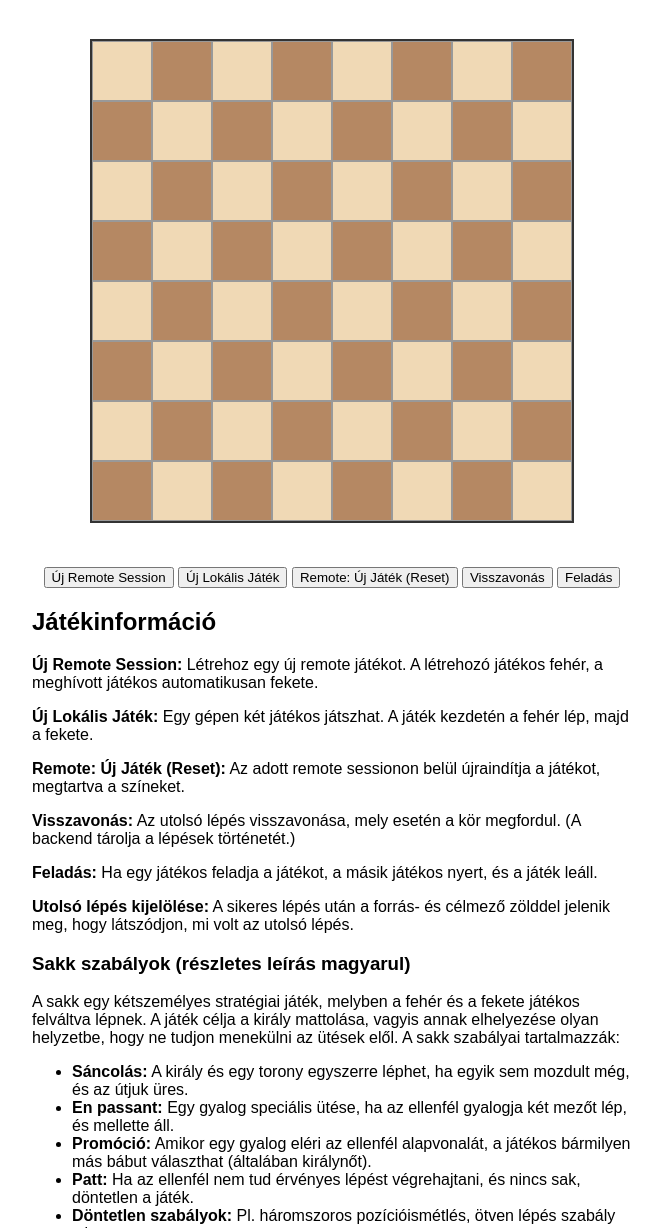
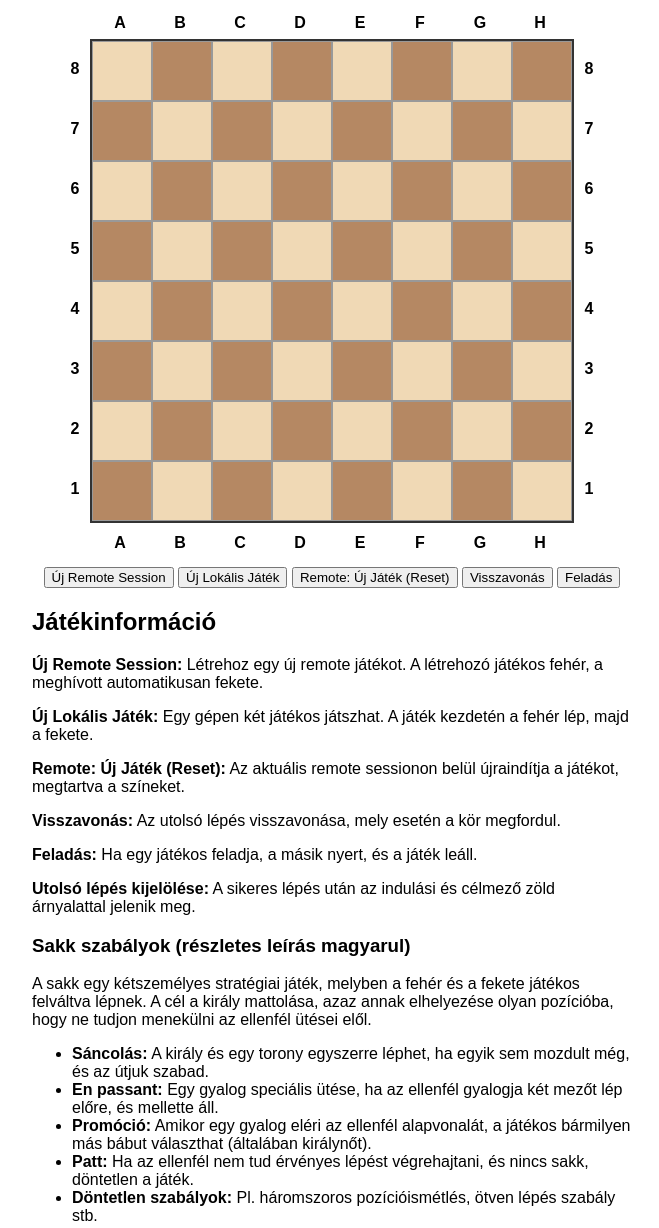
Before and after one commit to Nicqx/chess, a website: page public/index.html in a window 1280 px wide. Shown: the part 61-1289 px from the top of the page, without its empty margins (308-967 px from the left). Drawn offline with Linux system fonts and the light colour scheme.

Commit message:
betűk és számok

```diff
--- a/public/index.html
+++ b/public/index.html
@@ -7,10 +7,52 @@
 </head>
 <body>
   <h1>Online Chess Game</h1>
-  <div id="board-container">
-    <div id="board"></div>
+
+  <div id="board-wrapper">
+    <!-- Felső fájl címkék -->
+    <div id="file-labels-top" class="file-labels">
+      <span>A</span><span>B</span><span>C</span><span>D</span><span>E</span><span>F</span><span>G</span><span>H</span>
+    </div>
+
+    <div id="board-and-ranks">
+      <!-- Bal oldali rang címkék -->
+      <div id="rank-labels-left" class="rank-labels">
+        <div>8</div>
+        <div>7</div>
+        <div>6</div>
+        <div>5</div>
+        <div>4</div>
+        <div>3</div>
+        <div>2</div>
+        <div>1</div>
+      </div>
+
+      <!-- Tábla konténer -->
+      <div id="board-container">
+        <div id="board"></div>
+      </div>
+
+      <!-- Jobb oldali rang címkék -->
+      <div id="rank-labels-right" class="rank-labels">
+        <div>8</div>
+        <div>7</div>
+        <div>6</div>
+        <div>5</div>
+        <div>4</div>
+        <div>3</div>
+        <div>2</div>
+        <div>1</div>
+      </div>
+    </div>
+
+    <!-- Alsó fájl címkék -->
+    <div id="file-labels-bottom" class="file-labels">
+      <span>A</span><span>B</span><span>C</span><span>D</span><span>E</span><span>F</span><span>G</span><span>H</span>
+    </div>
   </div>
+
   <div id="status"></div>
+
   <div class="controls">
     <button id="new-session">Új Remote Session</button>
     <button id="new-game">Új Lokális Játék</button>
@@ -18,7 +60,9 @@
     <button id="undo">Visszavonás</button>
     <button id="resign">Feladás</button>
   </div>
+
   <div id="last-move-info"></div>
+
   <!-- Promóció popup modal -->
   <div id="promotion-modal" class="modal">
     <div class="modal-content">
@@ -33,30 +77,37 @@
       <button id="cancel-promotion">Mégse</button>
     </div>
   </div>
+
   <!-- Dokumentáció -->
   <div id="documentation">
     <h2>Játékinformáció</h2>
-    <p><strong>Új Remote Session:</strong> Létrehoz egy új remote játékot. A létrehozó játékos fehér, a meghívott játékos automatikusan fekete.</p>
+    <p><strong>Új Remote Session:</strong> Létrehoz egy új remote játékot. A létrehozó játékos fehér, a meghívott automatikusan fekete.</p>
     <p><strong>Új Lokális Játék:</strong> Egy gépen két játékos játszhat. A játék kezdetén a fehér lép, majd a fekete.</p>
-    <p><strong>Remote: Új Játék (Reset):</strong> Az adott remote sessionon belül újraindítja a játékot, megtartva a színeket.</p>
-    <p><strong>Visszavonás:</strong> Az utolsó lépés visszavonása, mely esetén a kör megfordul. (A backend tárolja a lépések történetét.)</p>
-    <p><strong>Feladás:</strong> Ha egy játékos feladja a játékot, a másik játékos nyert, és a játék leáll.</p>
-    <p><strong>Utolsó lépés kijelölése:</strong> A sikeres lépés után a forrás- és célmező zölddel jelenik meg, hogy látszódjon, mi volt az utolsó lépés.</p>
+    <p><strong>Remote: Új Játék (Reset):</strong> Az aktuális remote sessionon belül újraindítja a játékot, megtartva a színeket.</p>
+    <p><strong>Visszavonás:</strong> Az utolsó lépés visszavonása, mely esetén a kör megfordul.</p>
+    <p><strong>Feladás:</strong> Ha egy játékos feladja, a másik nyert, és a játék leáll.</p>
+    <p><strong>Utolsó lépés kijelölése:</strong> A sikeres lépés után az indulási és célmező zöld árnyalattal jelenik meg.</p>
     <h3>Sakk szabályok (részletes leírás magyarul)</h3>
     <p>
-      A sakk egy kétszemélyes stratégiai játék, melyben a fehér és a fekete játékos felváltva lépnek. A játék célja a király mattolása, vagyis annak elhelyezése olyan helyzetbe, hogy ne tudjon menekülni az ütések elől. A sakk szabályai tartalmazzák:
+      A sakk egy kétszemélyes stratégiai játék, melyben a fehér és a fekete játékos felváltva lépnek. A cél a király mattolása, azaz annak elhelyezése olyan pozícióba, hogy ne tudjon menekülni az ellenfél ütései elől.
     </p>
     <ul>
-      <li><strong>Sáncolás:</strong> A király és egy torony egyszerre léphet, ha egyik sem mozdult még, és az útjuk üres.</li>
-      <li><strong>En passant:</strong> Egy gyalog speciális ütése, ha az ellenfél gyalogja két mezőt lép, és mellette áll.</li>
+      <li><strong>Sáncolás:</strong> A király és egy torony egyszerre léphet, ha egyik sem mozdult még, és az útjuk szabad.</li>
+      <li><strong>En passant:</strong> Egy gyalog speciális ütése, ha az ellenfél gyalogja két mezőt lép előre, és mellette áll.</li>
       <li><strong>Promóció:</strong> Amikor egy gyalog eléri az ellenfél alapvonalát, a játékos bármilyen más bábut választhat (általában királynőt).</li>
-      <li><strong>Patt:</strong> Ha az ellenfél nem tud érvényes lépést végrehajtani, és nincs sak, döntetlen a játék.</li>
+      <li><strong>Patt:</strong> Ha az ellenfél nem tud érvényes lépést végrehajtani, és nincs sakk, döntetlen a játék.</li>
       <li><strong>Döntetlen szabályok:</strong> Pl. háromszoros pozícióismétlés, ötven lépés szabály stb.</li>
     </ul>
     <p>
-      Ezek mellett a sakk számos finom szabályt tartalmaz, amelyek biztosítják a játék mélységét és stratégiáját. Az itt szereplő dokumentáció részletesen leírja a gombok funkcióit és a speciális helyzeteket, így még a kezdők is könnyedén megérthetik a játék menetét.
+      A gombok funkciói:
+      <br><strong>Új Remote Session:</strong> Létrehoz egy új remote játékot; a létrehozó fehér, a csatlakozó automatikusan fekete.
+      <br><strong>Új Lokális Játék:</strong> Lokális játék indítása ugyanabban a böngészőben.
+      <br><strong>Remote: Új Játék (Reset):</strong> Az aktuális remote session újrakezdése.
+      <br><strong>Visszavonás:</strong> Az utolsó lépés visszavonása.
+      <br><strong>Feladás:</strong> Ha egy játékos feladja, a másik nyert.
     </p>
   </div>
+
   <script src="script.js"></script>
 </body>
 </html>
--- a/public/style.css
+++ b/public/style.css
@@ -5,20 +5,73 @@ body {
   padding: 0;
 }
 
-#board-container {
+/* Board-wrapper és koordináta címkék */
+#board-wrapper {
+  position: relative;
   display: inline-block;
   margin: 20px;
 }
 
+/* Felső és alsó fájl címkék */
+.file-labels {
+  display: flex;
+  width: 480px; /* Egyezik a board szélességével */
+  font-weight: bold;
+}
+.file-labels span {
+  flex: 1;
+  text-align: center;
+}
+#file-labels-top {
+  position: absolute;
+  top: -25px; /* Finomhangolható */
+  left: 0;
+}
+#file-labels-bottom {
+  position: absolute;
+  bottom: -25px; /* Finomhangolható */
+  left: 0;
+}
+
+/* Bal és jobb oldali rang címkék */
+.rank-labels {
+  display: flex;
+  flex-direction: column;
+  width: 20px;
+  font-weight: bold;
+  justify-content: space-around;
+  height: 480px; /* Egyezik a board magasságával */
+}
+.rank-labels div {
+  text-align: center;
+}
+#rank-labels-left {
+  position: absolute;
+  left: -25px; /* Finomhangolható */
+  top: 0;
+}
+#rank-labels-right {
+  position: absolute;
+  right: -25px; /* Finomhangolható */
+  top: 0;
+}
+
+/* Board-and-ranks konténer */
+#board-and-ranks {
+  position: relative;
+}
+
+/* Board konténer és board */
+#board-container {
+  display: inline-block;
+}
 #board {
   width: 480px;
   height: 480px;
   border: 2px solid #333;
-  margin: 0 auto;
-  position: relative;
 }
 
-/* Mezők: alternáló színek */
+/* Mezők (alternáló színek) */
 .square {
   width: 60px;
   height: 60px;
@@ -26,42 +79,37 @@ body {
   box-sizing: border-box;
   border: 1px solid #999;
 }
-
 .white {
   background-color: #f0d9b5;
 }
-
 .black {
   background-color: #b58863;
 }
 
-/* Remote játék esetében a flipped osztály: forog a board */
+/* Flipped board (remote játék) */
 .flipped {
   transform: rotate(180deg);
 }
-
-/* A flipped board esetében a bábukat visszaforgatjuk */
 .flipped .piece {
   transform: rotate(180deg);
 }
 
+/* Jelölések */
 .highlight {
   outline: 3px solid yellow;
 }
-
 .last-move {
   background-color: rgba(0, 255, 0, 0.3) !important;
 }
 
+/* Egyéb stílusok */
 .controls {
   margin: 20px;
 }
-
 #status {
   margin: 10px;
   font-weight: bold;
 }
-
 .modal {
   display: none;
   position: fixed;
@@ -73,7 +121,6 @@ body {
   overflow: auto;
   background-color: rgba(0,0,0,0.4);
 }
-
 .modal-content {
   background-color: #fefefe;
   margin: 15% auto;
@@ -81,7 +128,6 @@ body {
   border: 1px solid #888;
   width: 300px;
 }
-
 .promotion-options img {
   width: 50px;
   height: 50px;
@@ -89,11 +135,9 @@ body {
   cursor: pointer;
   border: 2px solid transparent;
 }
-
 .promotion-options img:hover {
   border-color: #333;
 }
-
 #documentation {
   margin: 20px;
   text-align: left;
```
